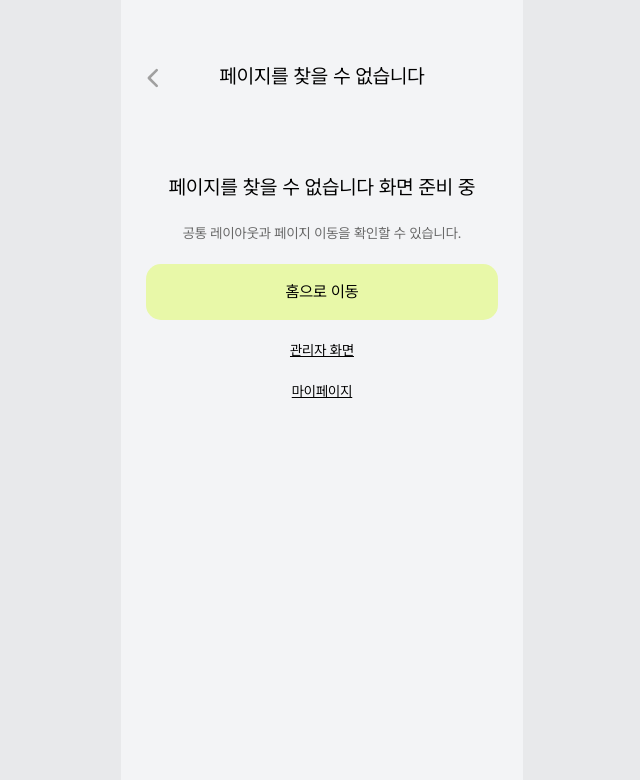
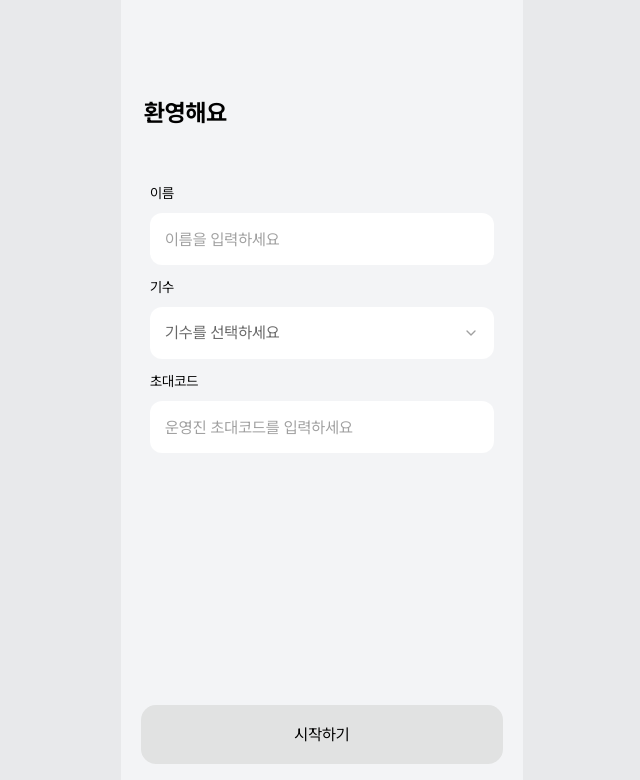
Before and after one commit to SDP-1718/sdpcheck_frontend, a React (Vite) app: page /onboarding/profile in a window 1280 px wide. Shown: the top 780 px of the page, without its empty margins (318-958 px from the left). Built offline with nearby package versions, Linux system fonts and the light colour scheme.

Commit message:
feat: 회원정보 입력과 초대코드 검증 UI 구현
Refs #3

```diff
--- a/src/app/previewStore.ts
+++ b/src/app/previewStore.ts
@@ -1,4 +1,5 @@
 import { createContext, useContext } from 'react'
+import type { RegisteredMember } from '../types/registration'
 import { useLocalState } from '../hooks/useLocalState'
 import { initialAdminSessions } from '../mocks/admin'
 import { initialMembers, initialNotices, initialSchedules } from '../mocks/data'
@@ -8,7 +9,8 @@ export function usePreviewData() {
   const [schedules, setSchedules] = useLocalState('sdp-preview-schedules-v1', initialSchedules)
   const [members, setMembers] = useLocalState('sdp-preview-members-v1', initialMembers)
   const [sessions, setSessions] = useLocalState('sdp-preview-sessions-v1', initialAdminSessions)
-  return { notices, setNotices, schedules, setSchedules, members, setMembers, sessions, setSessions }
+  const [registeredMember, setRegisteredMember] = useLocalState<RegisteredMember | null>('sdp-preview-registration-v1', null)
+  return { registeredMember, setRegisteredMember, notices, setNotices, schedules, setSchedules, members, setMembers, sessions, setSessions }
 }
 export const PreviewContext = createContext<ReturnType<typeof usePreviewData> | null>(null)
 export function usePreview() {
--- a/src/app/router.tsx
+++ b/src/app/router.tsx
@@ -2,6 +2,7 @@ import { createBrowserRouter, Navigate } from 'react-router'
 import Layout from '../components/layout/Layout'
 import Placeholder from '../pages/Placeholder'
 import Onboarding from '../pages/onboarding/Onboarding'
+import { MemberInformation, RegistrationComplete } from '../pages/onboarding/MemberInformation'
 import Root from './Root'
 import Home from '../pages/home/Home'
 import { Notices, NoticeDetail } from '../pages/notices/Notices'
@@ -20,7 +21,9 @@ import Statistics from '../pages/admin/Statistics'
 const routes = [
   { path: '/', element: <Navigate to="/onboarding" replace /> },
   { path: '/onboarding', element: <Onboarding /> },
-  { path: '/onboarding/preview', element: <Placeholder title="로그인" /> },
+  { path: '/onboarding/preview', element: <Navigate to="/onboarding/profile" replace /> },
+  { path: '/onboarding/profile', element: <MemberInformation /> },
+  { path: '/onboarding/complete', element: <RegistrationComplete /> },
   { path: '/home', element: <Home /> },
   { path: '/attendance', element: <Attendance /> },
   ...(import.meta.env.DEV ? [{ path: '/attendance/preview/:status', element: <AttendancePreview /> }] : []),
--- a/src/index.css
+++ b/src/index.css
@@ -13,3 +13,4 @@
 @import "./styles/admin-notices.css";
 @import "./styles/admin-schedule.css";
 @import "./styles/admin-statistics.css";
+@import "./styles/member-information.css";
--- /dev/null
+++ b/src/mocks/registration.ts
@@ -0,0 +1,8 @@
+import { RegistrationError } from '../types/registration'
+import type { RegisterMember } from '../types/registration'
+
+// UI preview only. Replace with the authenticated registration API when available.
+export const previewRegisterMember: RegisterMember = async input => {
+  if (input.invitationCode !== 'SDP2026') throw new RegistrationError('invitation')
+  return { name: input.name, generation: input.generation }
+}
--- /dev/null
+++ b/src/pages/onboarding/MemberInformation.tsx
@@ -0,0 +1,78 @@
+import { useEffect, useRef, useState } from 'react'
+import type { FormEvent } from 'react'
+import { Check, ChevronDown } from 'lucide-react'
+import { Navigate, useNavigate } from 'react-router'
+import { usePreview } from '../../app/previewStore'
+import Sheet from '../../components/common/Sheet'
+import { previewRegisterMember } from '../../mocks/registration'
+import { RegistrationError } from '../../types/registration'
+import type { RegisterMember } from '../../types/registration'
+
+export function MemberInformation({ registerMember }: { registerMember?: RegisterMember }) {
+  const navigate = useNavigate()
+  const { setRegisteredMember } = usePreview()
+  const [name, setName] = useState('')
+  const [generation, setGeneration] = useState<number | null>(null)
+  const [invitationCode, setInvitationCode] = useState('')
+  const [generationOpen, setGenerationOpen] = useState(false)
+  const [submitting, setSubmitting] = useState(false)
+  const [error, setError] = useState<'invitation' | 'unavailable' | null>(null)
+  const mounted = useRef(true)
+  const inFlight = useRef(false)
+  useEffect(() => { mounted.current = true; return () => { mounted.current = false } }, [])
+  const ready = name.trim().length > 0 && name.trim().length <= 40 && generation !== null && invitationCode.trim().length > 0
+  async function submit(event: FormEvent) {
+    event.preventDefault()
+    if (!ready || generation === null || inFlight.current) return
+    inFlight.current = true; setSubmitting(true); setError(null)
+    try {
+      const register = registerMember ?? (import.meta.env.DEV ? previewRegisterMember : undefined)
+      if (!register) throw new RegistrationError('unavailable')
+      const member = await register({ name: name.trim(), generation, invitationCode: invitationCode.trim() })
+      if (!mounted.current) return
+      setRegisteredMember(member)
+      navigate('/onboarding/complete', { replace: true })
+    } catch (failure) {
+      if (mounted.current) setError(failure instanceof RegistrationError ? failure.reason : 'unavailable')
+    } finally {
+      inFlight.current = false
+      if (mounted.current) setSubmitting(false)
+    }
+  }
+  return <section className="member-information" aria-label="회원정보 입력">
+    <h1>환영해요</h1>
+    <form onSubmit={event => { void submit(event) }} aria-busy={submitting}>
+      <div className="member-fields">
+        <label htmlFor="member-name">이름</label>
+        <input id="member-name" autoComplete="name" maxLength={40} value={name} disabled={submitting} onChange={event => setName(event.target.value)} placeholder="이름을 입력하세요" required />
+        <span id="member-generation-label">기수</span>
+        <button type="button" className="member-generation-trigger" aria-labelledby="member-generation-label member-generation-value" aria-haspopup="dialog" aria-expanded={generationOpen} disabled={submitting} onClick={() => setGenerationOpen(true)}>
+          <span id="member-generation-value">{generation === null ? '기수를 선택하세요' : `${generation}기`}</span><ChevronDown size={16} aria-hidden="true" />
+        </button>
+        <label htmlFor="member-invitation">초대코드</label>
+        <input id="member-invitation" autoComplete="off" autoCapitalize="none" spellCheck={false} maxLength={100} value={invitationCode} disabled={submitting}
+          aria-invalid={error === 'invitation'} aria-describedby={error === 'invitation' ? 'invitation-error' : undefined}
+          onChange={event => { setInvitationCode(event.target.value); setError(null) }} placeholder="운영진 초대코드를 입력하세요" required />
+        {error === 'invitation' && <p id="invitation-error" className="member-error" role="alert">초대코드를 다시 확인해주세요</p>}
+        {error === 'unavailable' && <p className="member-error" role="alert">지금은 가입을 진행할 수 없어요. 잠시 후 다시 시도해주세요.</p>}
+      </div>
+      <button className="primary member-start" disabled={!ready || submitting}>{submitting ? '확인 중...' : '시작하기'}</button>
+    </form>
+    {generationOpen && <Sheet title="기수 선택" className="member-generation-sheet" showCloseButton={false} onClose={() => setGenerationOpen(false)}>
+      <div role="group" aria-label="기수 선택">{[16,17,18,19].map(value => <button type="button" className="generation-option" key={value} aria-pressed={generation === value}
+        onClick={() => { setGeneration(value); setGenerationOpen(false) }}><span>{value}기</span>{generation === value && <Check size={20} aria-hidden="true" />}</button>)}</div>
+    </Sheet>}
+  </section>
+}
+
+export function RegistrationComplete() {
+  const { registeredMember } = usePreview()
+  const navigate = useNavigate()
+  useEffect(() => {
+    if (!registeredMember) return
+    const timer = window.setTimeout(() => navigate('/home', { replace: true }), 1500)
+    return () => window.clearTimeout(timer)
+  }, [registeredMember, navigate])
+  if (!registeredMember) return <Navigate to="/onboarding/profile" replace />
+  return <section className="registration-complete" aria-label="가입 완료"><p role="status">환영합니다!</p></section>
+}
--- a/src/pages/onboarding/Onboarding.tsx
+++ b/src/pages/onboarding/Onboarding.tsx
@@ -5,6 +5,6 @@ export default function Onboarding() {
   return <section className="onboarding" data-node-id="1:5346">
     <img className="onboarding-glow" src={assets.glow} alt="" />
     <div className="brand"><div className="brand-mark"><img src={assets.logo} alt="" /><strong>SDP</strong></div><p>세상을 바라보는 새로운 시선</p></div>
-    <Link className="kakao-button" to="/onboarding/preview"><img src={assets.kakao} alt="" />카카오로 시작하기</Link>
+    <Link className="kakao-button" to="/onboarding/profile"><img src={assets.kakao} alt="" />카카오로 시작하기</Link>
   </section>
 }
--- /dev/null
+++ b/src/styles/member-information.css
@@ -0,0 +1,21 @@
+.member-information { min-height: 100dvh; padding: 95px 20px 36px; display: flex; flex-direction: column; }
+.member-information h1 { margin-left: 3px; font-size: 24px; line-height: 36px; font-weight: 700; }
+.member-information form { display: flex; flex: 1; flex-direction: column; padding-top: 52px; }
+.member-fields { margin: 0 9px; }
+.member-fields label, .member-fields > span { display: block; font-size: 14px; line-height: 20px; margin-bottom: 10px; }
+.member-fields input, .member-generation-trigger { width: 100%; height: 52px; border: 1px solid transparent; border-radius: 12px; background: #fff; padding: 13px 14px; color: var(--secondary); font-size: 16px; line-height: 24px; }
+.member-fields input::placeholder { color: var(--muted); }
+.member-fields input:not(:last-child), .member-generation-trigger { margin-bottom: 12px; }
+.member-generation-trigger { display: flex; justify-content: space-between; align-items: center; text-align: left; }
+.member-generation-trigger svg { color: var(--muted); }
+.member-generation-trigger[aria-expanded=true] svg { transform: rotate(180deg); }
+.member-fields input[aria-invalid=true] { border-color: #f07171; margin-bottom: 0; }
+.member-error { color: #f07171; font-size: 12px; line-height: 20px; margin-top: 6px; overflow-wrap: anywhere; }
+.member-start { min-height: 59px; margin-top: auto; }
+.member-fields { padding-bottom: 36px; }
+.member-generation-sheet { height: calc(316px + env(safe-area-inset-bottom)); padding-bottom: calc(36px + env(safe-area-inset-bottom)); }
+.member-generation-sheet .sheet-heading { min-height: 20px; margin-bottom: 16px; }
+.member-generation-sheet .sheet-heading h2 { font-size: 14px; line-height: 20px; color: var(--muted); }
+.registration-complete { min-height: 100dvh; display: grid; place-items: center; }
+.registration-complete p { font-size: 16px; line-height: 24px; }
+@media (max-height: 650px) { .member-information { padding-top: 48px; } .member-information form { padding-top: 32px; } }
--- /dev/null
+++ b/src/types/registration.ts
@@ -0,0 +1,16 @@
+export interface MemberRegistration {
+  name: string
+  generation: number
+  invitationCode: string
+}
+
+export interface RegisteredMember {
+  name: string
+  generation: number
+}
+
+export type RegisterMember = (input: MemberRegistration) => Promise<RegisteredMember>
+export class RegistrationError extends Error {
+  readonly reason: 'invitation' | 'unavailable'
+  constructor(reason: 'invitation' | 'unavailable') { super(reason); this.reason = reason }
+}
```
Also changed, not shown: 1 other file (tests, documents, lock files or other folders).
